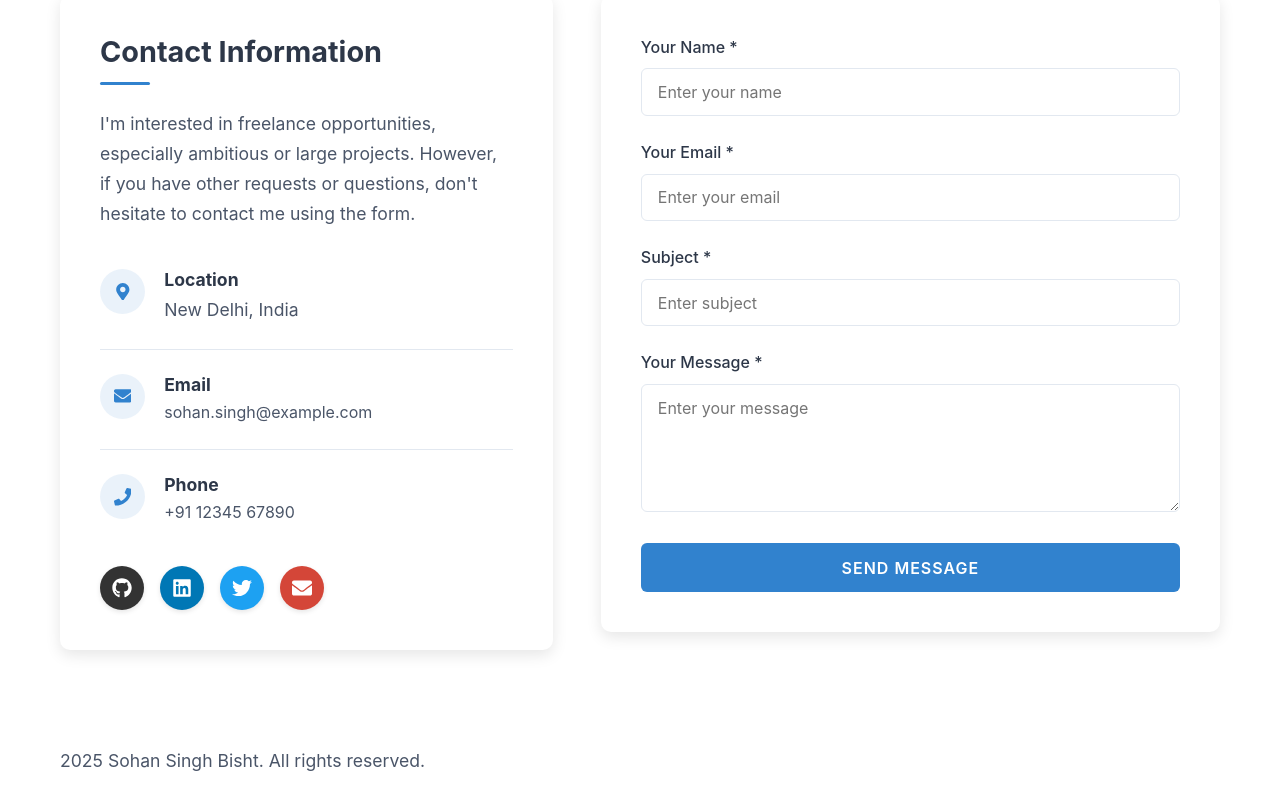
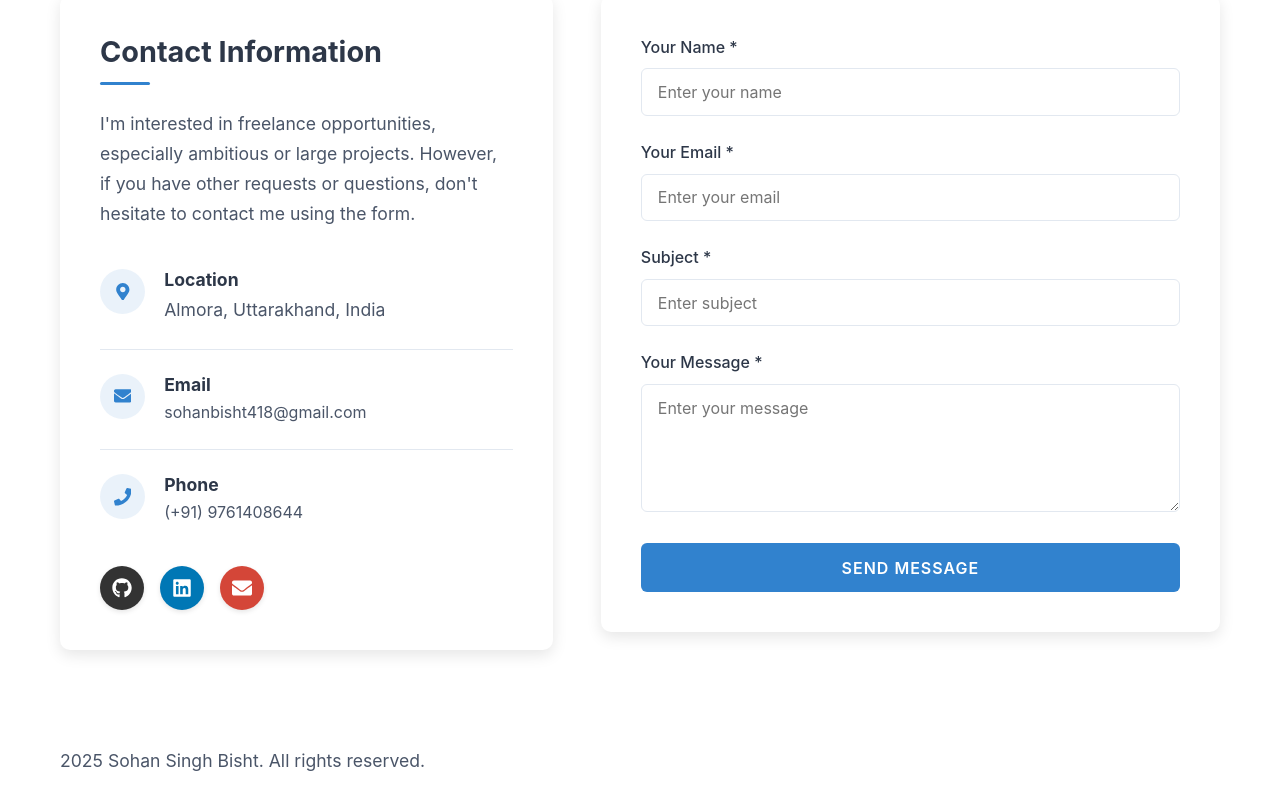
Before and after one commit to sohan418/my-portfolio, a React (Vite) app: page / in a window 1280 px wide. Shown: the part 7053-7853 px from the top of the page. Built offline with nearby package versions, Linux system fonts and the light colour scheme.

Commit message:
update profile link

```diff
--- a/src/components/Contact/Contact.jsx
+++ b/src/components/Contact/Contact.jsx
@@ -58,29 +58,24 @@ const Contact = forwardRef((props, ref) => {
   const socialLinks = [
     {
       icon: <FaGithub size={20} />,
-      url: 'https://github.com/yourusername',
+      url: 'https://github.com/sohan418',
       label: 'GitHub',
       color: '#333'
     },
     {
       icon: <FaLinkedin size={20} />,
-      url: 'https://linkedin.com/in/yourusername',
+      url: 'https://www.linkedin.com/in/sohan-singh-bisht-bb5788279',
       label: 'LinkedIn',
       color: '#0077b5'
     },
     {
-      icon: <FaTwitter size={20} />,
-      url: 'https://twitter.com/yourusername',
-      label: 'Twitter',
-      color: '#1DA1F2'
-    },
-    {
       icon: <FaEnvelope size={20} />,
-      url: 'mailto:your.email@example.com',
+      url: 'mailto:sohanbisht418@gmail.com',
       label: 'Email',
       color: '#D44638'
     }
   ];
+
 
   return (
     <section id={props.id} ref={ref} className="contact-section">
@@ -100,7 +95,7 @@ const Contact = forwardRef((props, ref) => {
                 </div>
                 <div>
                   <h4>Location</h4>
-                  <p>New Delhi, India</p>
+                  <p>Almora, Uttarakhand, India</p>
                 </div>
               </div>
 
@@ -110,7 +105,7 @@ const Contact = forwardRef((props, ref) => {
                 </div>
                 <div>
                   <h4>Email</h4>
-                  <a href="mailto:sohan.singh@example.com">sohan.singh@example.com</a>
+                  <a href="mailto:sohanbisht418@gmail.com">sohanbisht418@gmail.com</a>
                 </div>
               </div>
 
@@ -120,7 +115,7 @@ const Contact = forwardRef((props, ref) => {
                 </div>
                 <div>
                   <h4>Phone</h4>
-                  <a href="tel:+911234567890">+91 12345 67890</a>
+                  <a href="tel:+919761408644">(+91) 9761408644</a>
                 </div>
               </div>
             </div>
```
